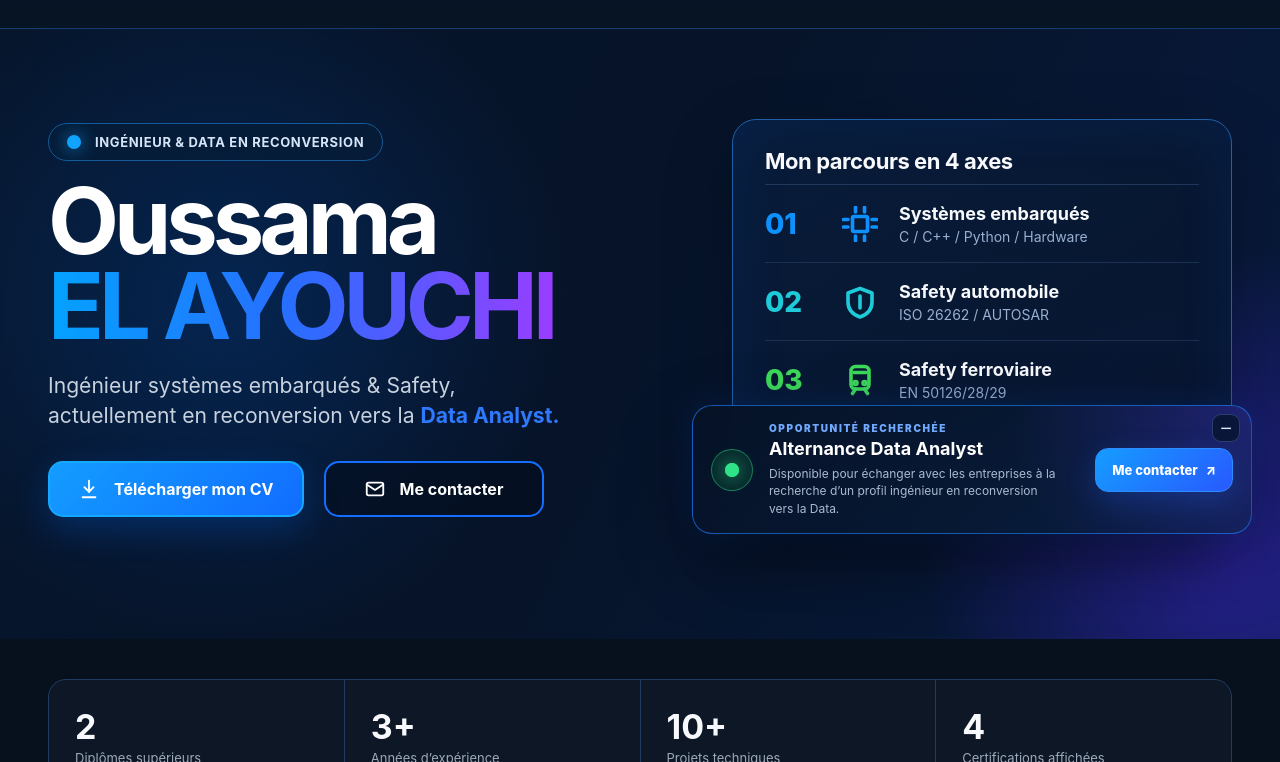
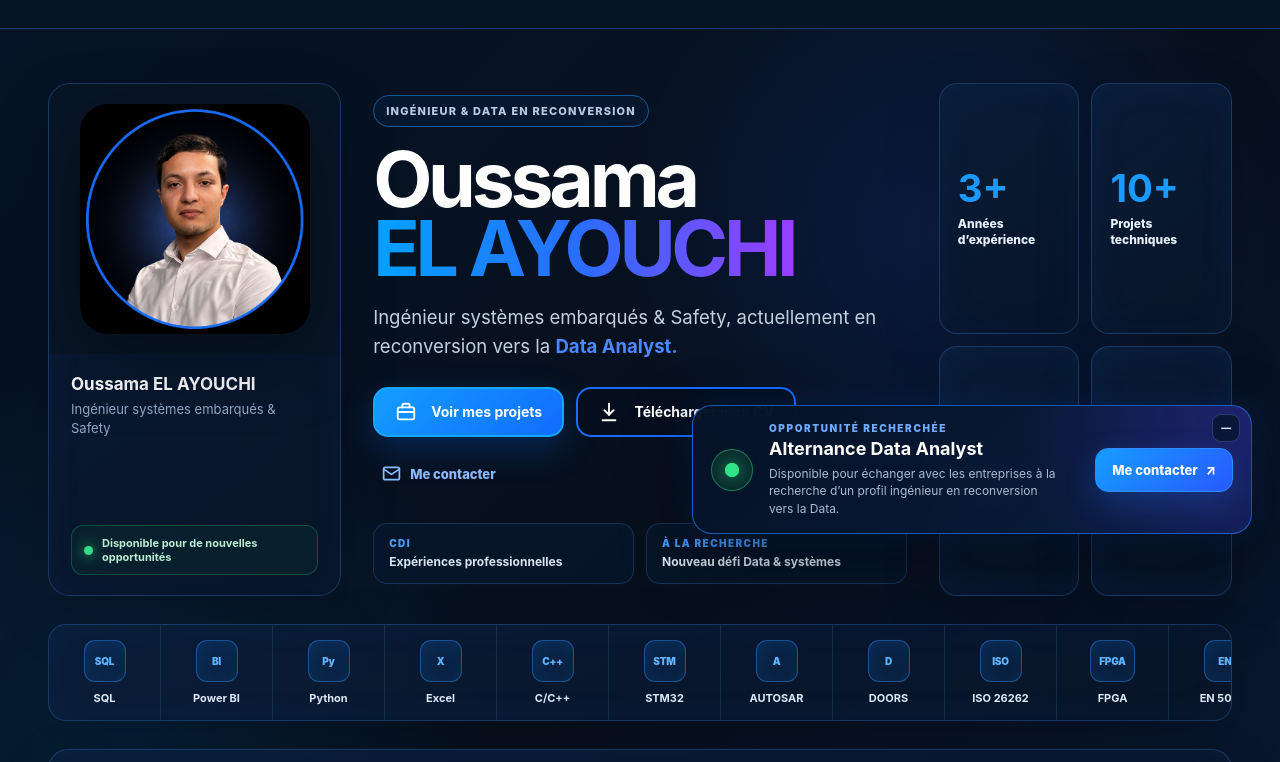
Before and after one commit to Oelayouchi/portfolio, a Next.js app: page / in a window 1280 px wide. Shown: the part 238-1000 px from the top of the page. Built offline with nearby package versions, Linux system fonts and the light colour scheme.

Commit message:
Remplace la première page par la nouvelle présentation

```diff
--- a/app/page.js
+++ b/app/page.js
@@ -7,12 +7,11 @@ import Navigation from '../components/navigation';
 import ProjectsSection from '../components/projects-section';
 import ExperienceSection from '../components/experience-section';
 import ContactSection from '../components/contact-section';
+import HomeHero from '../components/home-hero';
 import {
   AboutSection,
   DataSection,
   Footer,
-  HeroSection,
-  StatsSection,
 } from '../components/portfolio-sections';
 
 // ============================================================================
@@ -20,7 +19,7 @@ import {
 // ----------------------------------------------------------------------------
 // The homepage assembles modular sections. Company logos, certifications,
 // education, projects and interests live in dedicated components.
-// Deployment marker: 2026-08-16
+// Deployment marker: 2026-08-17
 // ============================================================================
 
 export default function Page() {
@@ -29,8 +28,7 @@ export default function Page() {
       <ThemeController />
       <Navigation />
       <CompaniesStrip />
-      <HeroSection />
-      <StatsSection />
+      <HomeHero />
       <AboutSection />
       <ExperienceSection />
       <ProjectsSection />
```
